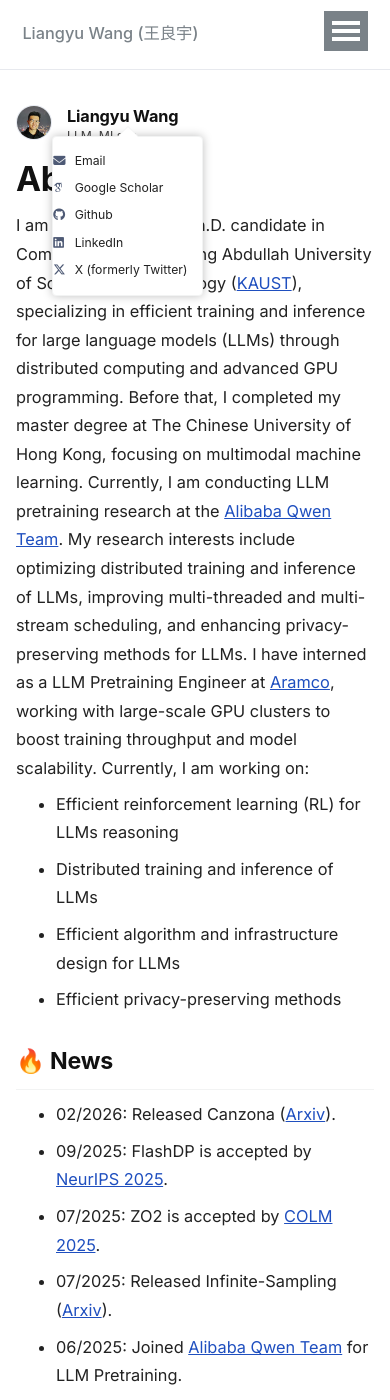
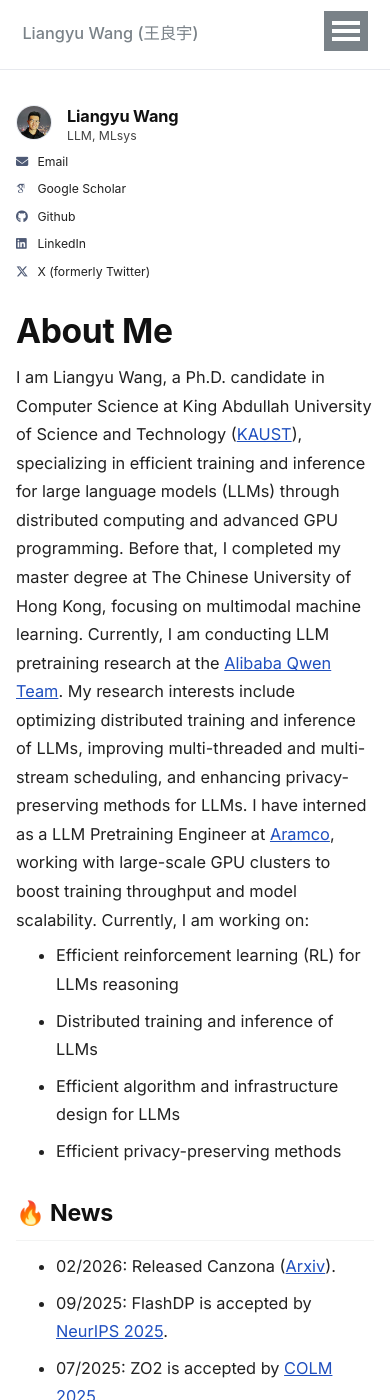
Before and after one commit to liangyuwang/liangyuwang.github.io, a Jekyll site: the page built from _pages/about.md, in a window 390 px wide and 1400 px high. Built offline with Jekyll 4.4.1, drawn with Linux system fonts in a browser that asks for light colours; some web fonts are replaced.

Commit message:
update theme

```diff
--- a/assets/css/custom-theme.css
+++ b/assets/css/custom-theme.css
@@ -138,6 +138,11 @@ li {
   margin-bottom: 0.25rem;
 }
 
+.author__urls:before,
+.author__urls:after {
+  display: none;
+}
+
 .social-icons .fa,
 .social-icons .fas,
 .social-icons .fab,
@@ -252,6 +257,27 @@ li {
     padding: 0 1rem;
   }
 
+  .sidebar {
+    width: 100%;
+    max-width: 100%;
+  }
+
+  .author__urls-wrapper {
+    display: block;
+    width: 100%;
+  }
+
+  .author__urls {
+    position: static;
+    right: auto;
+    margin-top: 0.35rem;
+    padding: 0;
+    border: 0;
+    background: transparent;
+    box-shadow: none;
+    z-index: auto;
+  }
+
   .page {
     width: 100%;
   }
```
